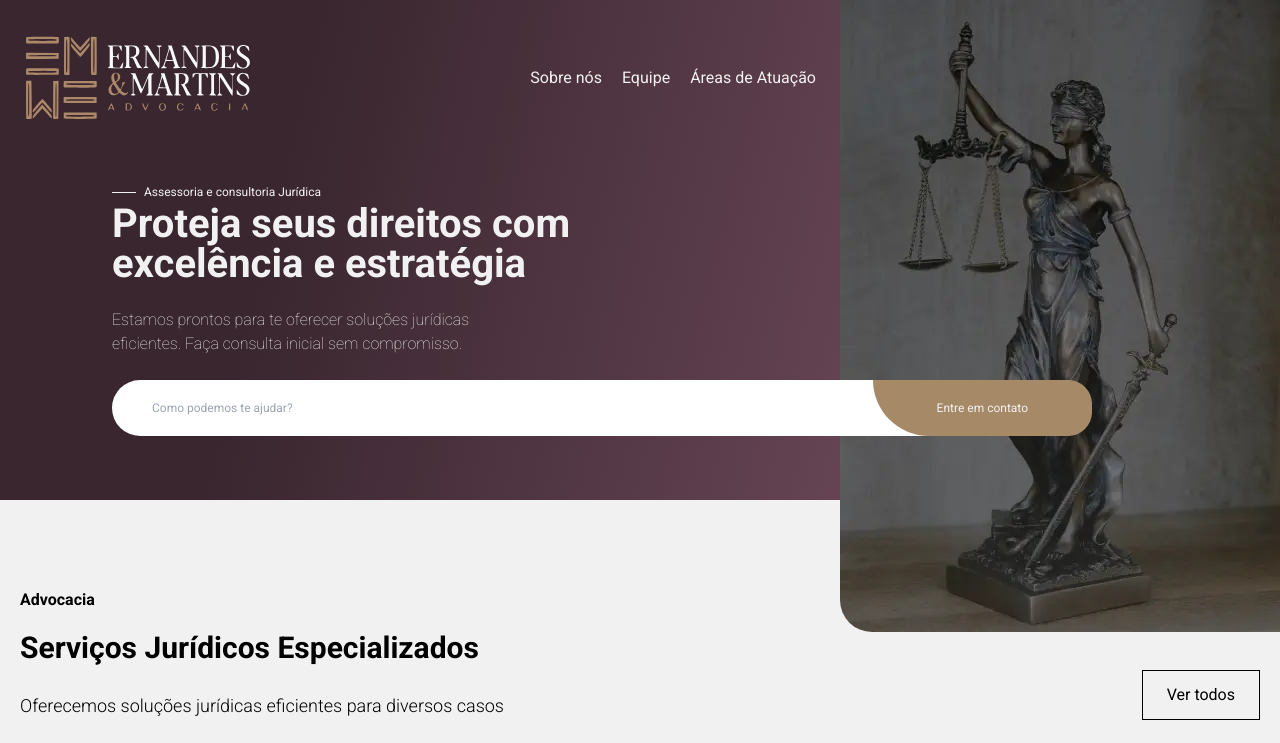
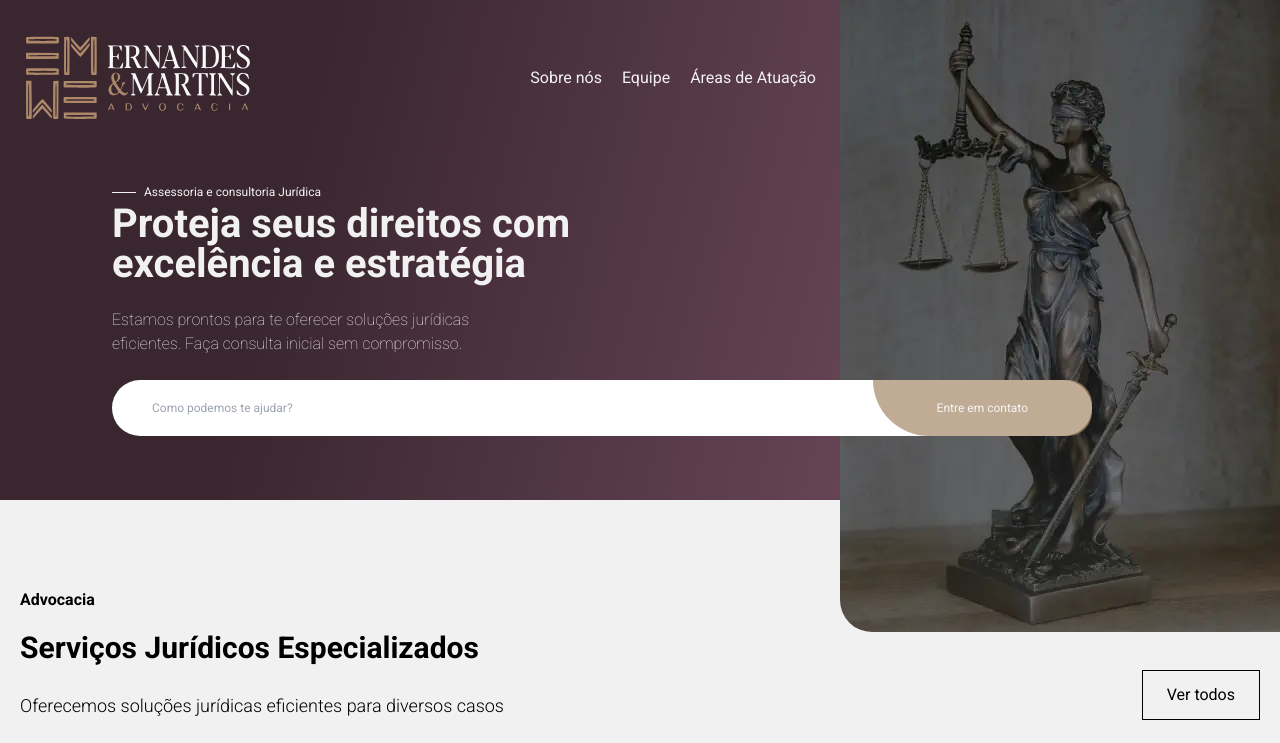
Before and after one commit to eriquyjhordan/Fernandes-Martins-Website, a Next.js app: page / in a window 1280 px wide. Shown: the top 743 px of the page. Built offline with nearby package versions, Linux system fonts and the light colour scheme.

Commit message:
feat: send message to whatsapp

```diff
--- a/src/components/contact.tsx
+++ b/src/components/contact.tsx
@@ -78,9 +78,6 @@ const ContactSection: React.FC = () => (
           width={500}
           height={300}
           className="w-full aspect-[1.64] max-md:mt-10 max-md:max-w-full"
-          sizes="(max-width: 640px) 100vw,
-           (max-width: 1024px) 80vw,
-           64vw"
         />
       </figure>
     </div>
--- a/src/components/header.tsx
+++ b/src/components/header.tsx
@@ -7,6 +7,11 @@ import { useState } from "react";
 
 export default function Header() {
   const [mobileMenu, setMobileMenu] = useState<boolean>(false);
+  const [message, setMessage] = useState<string>("");
+
+  function sendMessageToWhatsapp() {
+    window.open(`https://wa.me/5533999602838?text=${message}`, '_blank');
+  }
 
   return (
     <header className="bg-header w-full relative py-9 md:pb-16">
@@ -80,9 +85,18 @@ export default function Header() {
             <input
               type="text"
               placeholder="Como podemos te ajudar?"
-              className="w-full text-xs py-5 pr-[134px] sm:pr-[260px] z-50 px-10 text-black rounded-[64px] outline-none "
+              className="w-full text-xs py-5 pr-[134px] sm:pr-[260px] z-50 px-10 text-black rounded-[64px] outline-none"
+              value={message}
+              onChange={(e) => setMessage(e.target.value)}
             />
-            <button className="bg-secondary hover:bg-secondaryHover z-50 text-xs text-primary h-full pl-6 pr-5 sm:px-16 py-2 rounded-tr-[64px] rounded-br-[64px] rounded-bl-[150px] absolute top-0 right-0">Entre em contato</button>
+            <button
+              className={`bg-secondary z-50 text-xs text-primary h-full pl-6 pr-5 sm:px-16 py-2 rounded-tr-[64px] rounded-br-[64px] rounded-bl-[150px] absolute top-0 right-0 ${message.length === 0 ? 'opacity-70 cursor-not-allowed' : 'hover:bg-secondaryHover'
+                }`}
+              disabled={message.length === 0}
+              onClick={sendMessageToWhatsapp}
+            >
+              Entre em contato
+            </button>
           </div>
         </div>
       </div>
```
